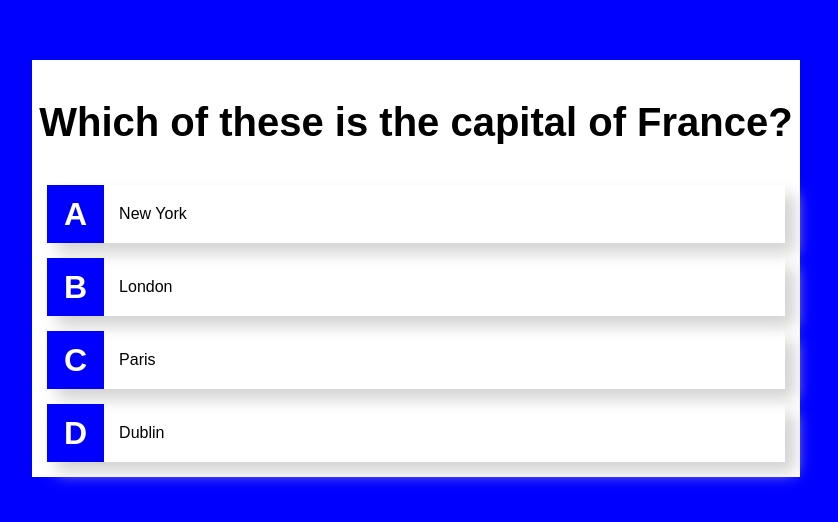
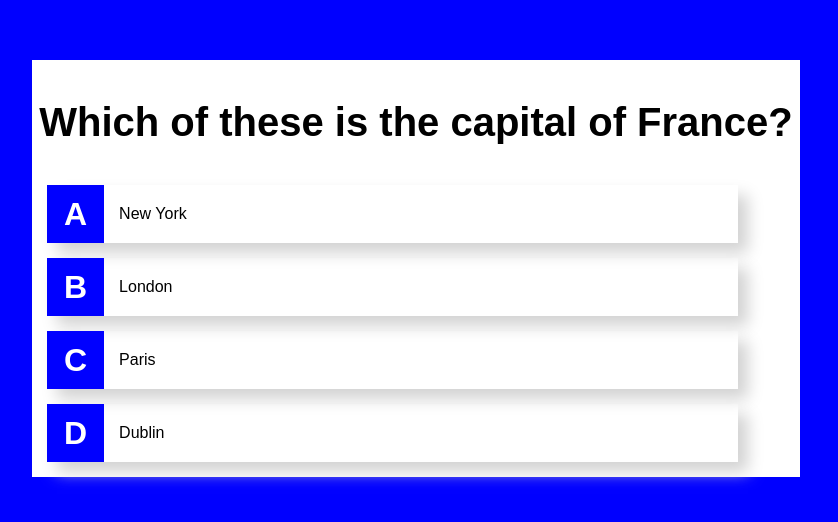
Before and after one commit to martinPandarski/nextjs-quiz, a Next.js app: page / in a window 1280 px wide. Shown: the part 180-702 px from the top of the page, without its empty margins (224-1062 px from the left). Built offline with nearby package versions, Linux system fonts and the light colour scheme; a web font is replaced by a local one.

Commit message:
added hover transitions

```diff
--- a/styles/Quiz.module.css
+++ b/styles/Quiz.module.css
@@ -15,11 +15,18 @@
 
 .choice{
     background-color: rgba(0,0,0,-0.97);
+    width: 90%;
+    height: 90%;
     display: flex;
     align-items: stretch;
     cursor: pointer;
     margin: 15px;
     box-shadow: 10px 10px 15px lightgrey;
+    transform: none;
+}
+
+.choice:hover{
+    transform: scale(1.02) translateZ(0px);
 }
 
 .choice-label{
@@ -35,17 +42,6 @@
     display: flex;
 }
 
-    /* .choice-button{
-        display: block;
-        margin: 52px 0px 0px 0px;
-        height: 60px;
-        width: 80%;
-        background-color: orange;
-        border: none;
-        -webkit-box-shadow: 1px 1px whitesmoke;
-        box-shadow: 1px 1px whitesmoke;
-    } */
-
 .choice-div{
     line-height: 1.125rem;
     padding: 20px 0;
```
